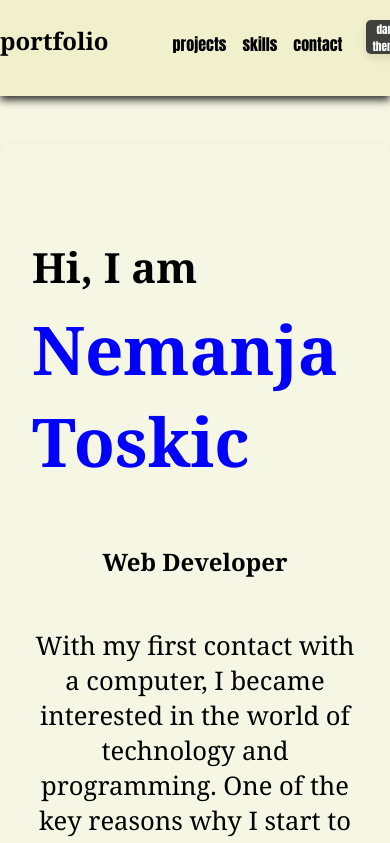
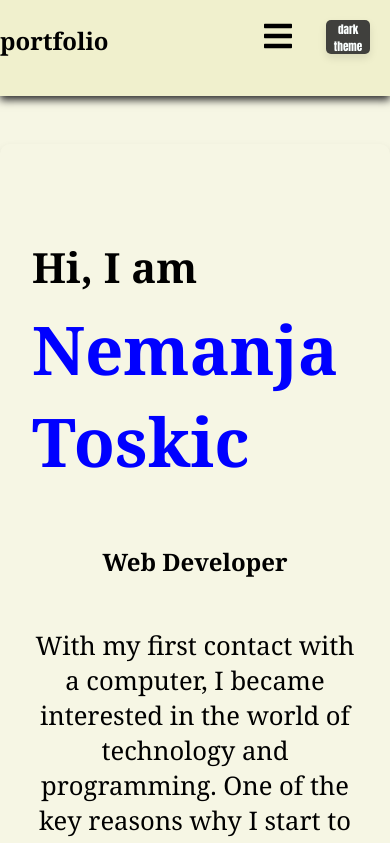
Before and after one commit to toska27/Portfolio, a React (Create React App) app: page / in a window 390 px wide. Shown: the top 843 px of the page. Built offline with nearby package versions, Linux system fonts and the light colour scheme.

Commit message:
hamburger menu

```diff
--- a/src/components/Navbar/Navbar.css
+++ b/src/components/Navbar/Navbar.css
@@ -2,7 +2,8 @@ nav {
   width: 300px;
   padding: 1em;
 }
-.nav_list {
+.nav_list,
+.nav_list_dark {
   display: flex;
   justify-content: space-between;
   font-family: Impact, Haettenschweiler, "Arial Narrow Bold", sans-serif;
@@ -24,10 +25,59 @@ nav {
 .link_dark:hover {
   color: rgb(9, 247, 255);
 }
+.hamburger_menu,
+.hamburger_menu_dark {
+  display: none;
+  background: none;
+  border: none;
+  cursor: pointer;
+  font-size: 2rem;
+  color: black;
+  padding: 0.5em;
+}
 
 @media screen and (max-width: 500px) {
   .link_dark,
   .link {
     font-size: 1rem;
   }
+  .nav_list,
+  .nav_list_dark {
+    display: none;
+    flex-direction: column;
+    align-items: center;
+    background-color: rgba(238, 228, 177, 0.9);
+    border-radius: 5%;
+    position: absolute;
+    top: 100%;
+    left: 0;
+    width: 100%;
+    padding: 0.6em 0;
+    z-index: 999;
+    display: none;
+    margin: 0;
+  }
+  .nav_list_dark {
+    background-color: rgba(103, 101, 101, 0.9);
+  }
+
+  .nav_list.show_menu,
+  .nav_list_dark.show_menu {
+    display: flex;
+  }
+
+  .nav_list-item {
+    margin: 0.5em 0;
+  }
+
+  .hamburger_menu,
+  .hamburger_menu_dark {
+    display: block;
+    position: absolute;
+    bottom: 20px;
+    right: 2.5em;
+  }
+  .hamburger_menu_dark {
+    color: aliceblue;
+  }
 }
--- a/src/components/Navbar/Navbar.js
+++ b/src/components/Navbar/Navbar.js
@@ -1,10 +1,27 @@
-import React from "react";
+import React, { useState } from "react";
+import { FaBars } from "react-icons/fa";
 import "./Navbar.css";
 
 const Navbar = ({ theme }) => {
+  const [isMenuOpen, setIsMenuOpen] = useState(false);
+
+  const toggleMenu = () => {
+    setIsMenuOpen(!isMenuOpen);
+  };
+
   return (
     <nav>
-      <ul className="nav_list">
+      <button
+        className={theme === "light" ? "hamburger_menu" : "hamburger_menu_dark"}
+        onClick={toggleMenu}
+      >
+        <FaBars />
+      </button>
+      <ul
+        className={`nav_list ${theme === "light" ? "" : "nav_list_dark"} ${
+          isMenuOpen ? "show_menu" : ""
+        }`}
+      >
         <li className="nav_list-item">
           <a
             href="#projects"
```
